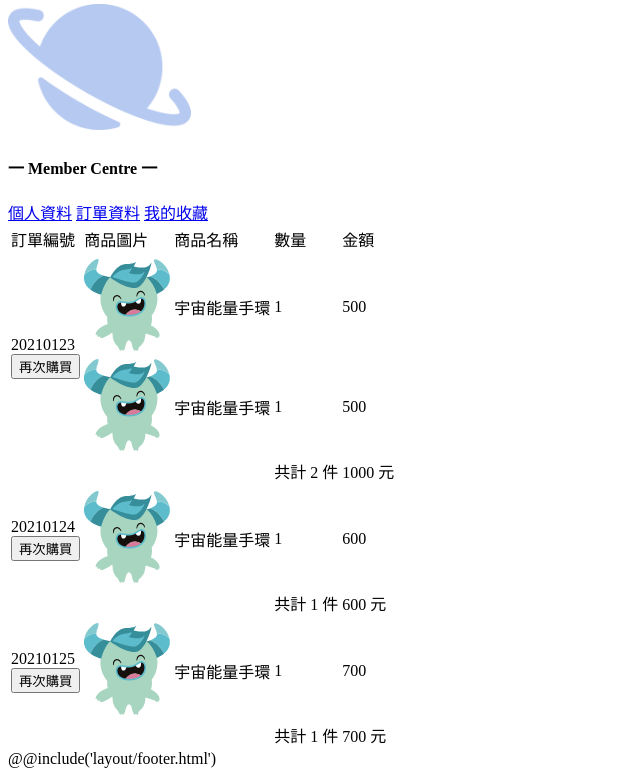
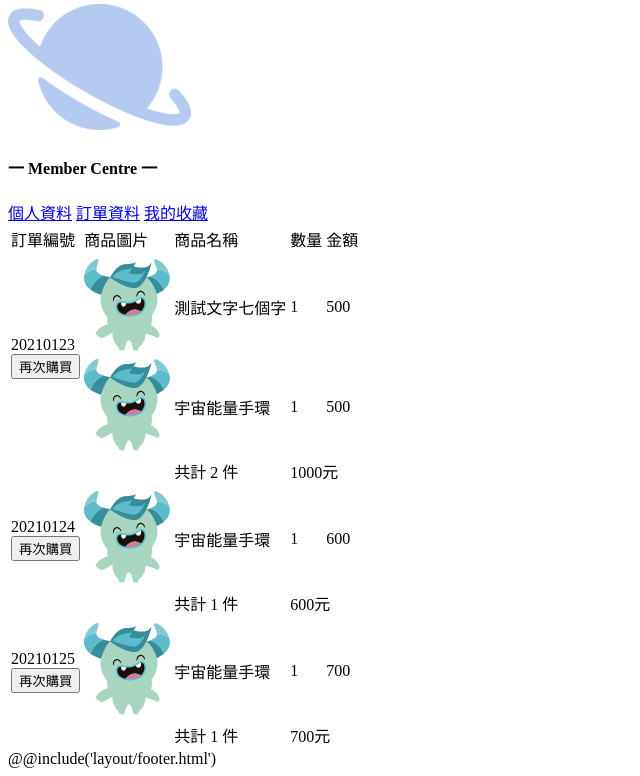
Before and after one commit to porschelo/tfd101-3, a PHP site: page /memberorderlist.html in a window 1280 px wide. Shown: the part 259-1035 px from the top of the page, without its empty margins (0-640 px from the left). Run offline with PHP 8.4, Linux system fonts and the light colour scheme.

Commit message:
按鈕修改

```diff
--- a/dev/membercollection.html
+++ b/dev/membercollection.html
@@ -60,7 +60,7 @@
                     <tbody>
                         <tr class="cn1">
                             <td><img src="./images/membercollection/Taurus.png" alt=""></td>
-                            <td>宇宙能量手環</td>
+                            <td class="cn_name">能量手環</td>
                             <td>500</td>
                             <td rowspan="1">
                                 <button class="canel_collection">取消收藏</button>
@@ -74,7 +74,7 @@
 
                         <tr class="cn2">
                             <td><img src="./images/membercollection/Taurus.png" alt=""></td>
-                            <td>宇宙能量手環</td>
+                            <td class="cn_name">宇宙能量手環喔</td>
                             <td>600</td>
                             <td rowspan="1">
                                 <button class="canel_collection">取消收藏</button>
@@ -90,7 +90,7 @@
 
                         <tr class="cn3">
                             <td><img src="./images/membercollection/Taurus.png" alt=""></td>
-                            <td>宇宙能量手環</td>
+                            <td class="cn_name">宇宙能量手環</td>
                             <td>700</td>
                             <td rowspan="1">
                                 <button class="canel_collection">取消收藏</button>
--- a/dev/memberorderlist.html
+++ b/dev/memberorderlist.html
@@ -46,8 +46,8 @@
                         <thead>
                             <tr class="list_title">
                                 <td>訂單編號</td>
-                                <td>商品圖片</td>
-                                <td>商品名稱</td>
+                                <td class="order_pic">商品圖片</td>
+                                <td class="order_name">商品名稱</td>
                                 <td>數量</td>
                                 <td>金額</td>
                             </tr>
@@ -65,21 +65,21 @@
                                     <button class="buyagain" onclick="location.href='./order.html'">再次購買</button>
                                 </td>
                                 <td><img src="./images/memberorderlist/Taurus.png" alt=""></td>
-                                <td>宇宙能量手環</td>
+                                <td class="order_name">測試文字七個字</td>
                                 <td>1</td>
                                 <td>500</td>
                             </tr>
                             <tr>
                                 <td><img src="./images/memberorderlist/Taurus.png" alt=""></td>
-                                <td>宇宙能量手環</td>
+                                <td class="order_name">宇宙能量手環</td>
                                 <td>1</td>
                                 <td>500</td>
                             </tr>
 
                             <tr class="total_price">
-                                <td colspan="3"></td>
-                                <td>共計 2 件</td>
-                                <td class="price"> 1000 元</td>
+                                <td colspan="2"></td>
+                                <td >共計 2 件</td>
+                                <td colspan="2" class="price">1000元</td>
                             </tr>
 
                             <tr>
@@ -94,15 +94,15 @@
                                     <button class="buyagain">再次購買</button>
                                 </td>
                                 <td><img src="./images/memberorderlist/Taurus.png" alt=""></td>
-                                <td>宇宙能量手環</td>
+                                <td class="order_name">宇宙能量手環</td>
                                 <td>1</td>
                                 <td>600</td>
                             </tr>
 
                             <tr>
-                                <td colspan="3"></td>
+                                <td colspan="2"></td>
                                 <td>共計 1 件</td>
-                                <td class="price"> 600 元</td>
+                                <td  colspan="2" class="price">600元</td>
                             </tr>
 
 
@@ -118,15 +118,15 @@
                                     <button class="buyagain">再次購買</button>
                                 </td>
                                 <td><img src="./images/memberorderlist/Taurus.png" alt=""></td>
-                                <td>宇宙能量手環</td>
+                                <td class="order_name">宇宙能量手環</td>
                                 <td>1</td>
                                 <td>700</td>
                             </tr>
 
                             <tr>
-                                <td colspan="3"></td>
+                                <td colspan="2"></td>
                                 <td>共計 1 件</td>
-                                <td class="price"> 700 元</td>
+                                <td colspan="2" class="price">700元</td>
                             </tr>
 
                         </tbody>
```
Also changed, not shown: dev/sass/page/_membercollection.scss (+8 -4 lines), dev/sass/page/_memberorderlist.scss (+27 -4 lines).
